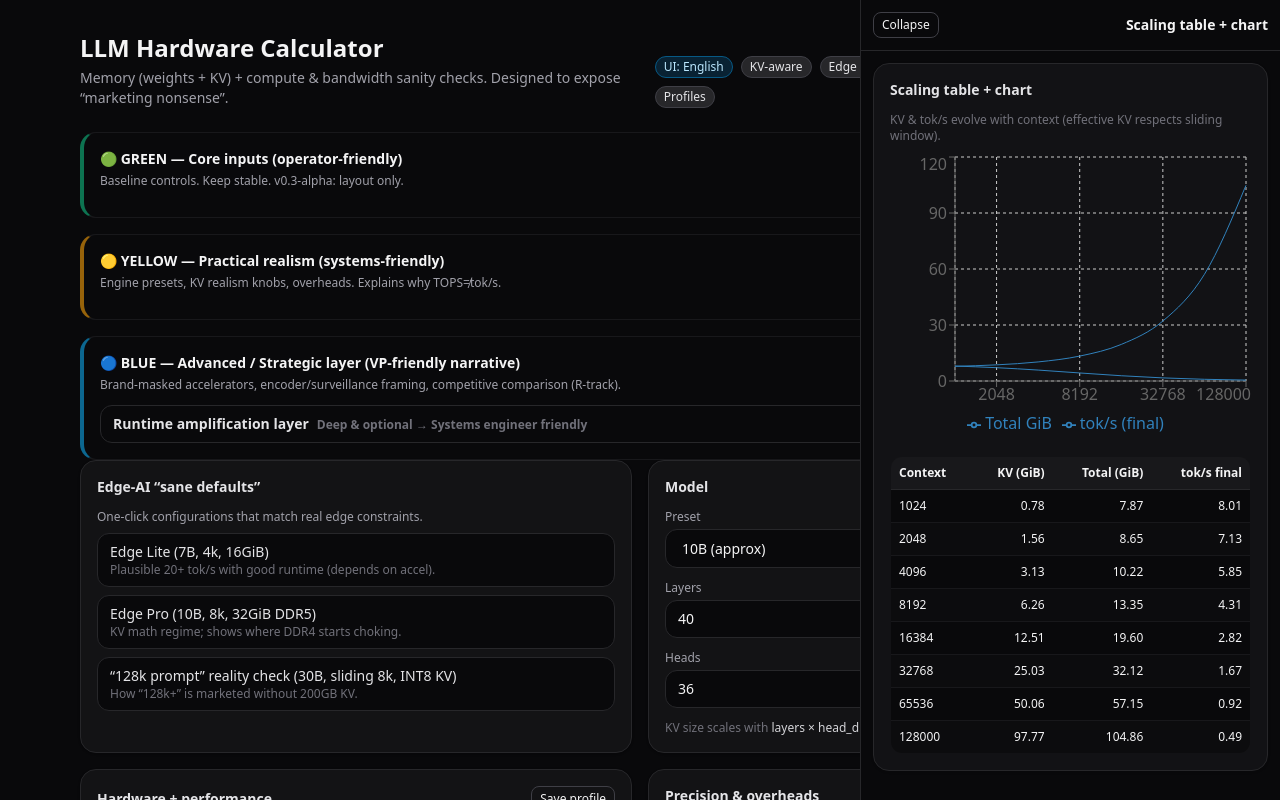
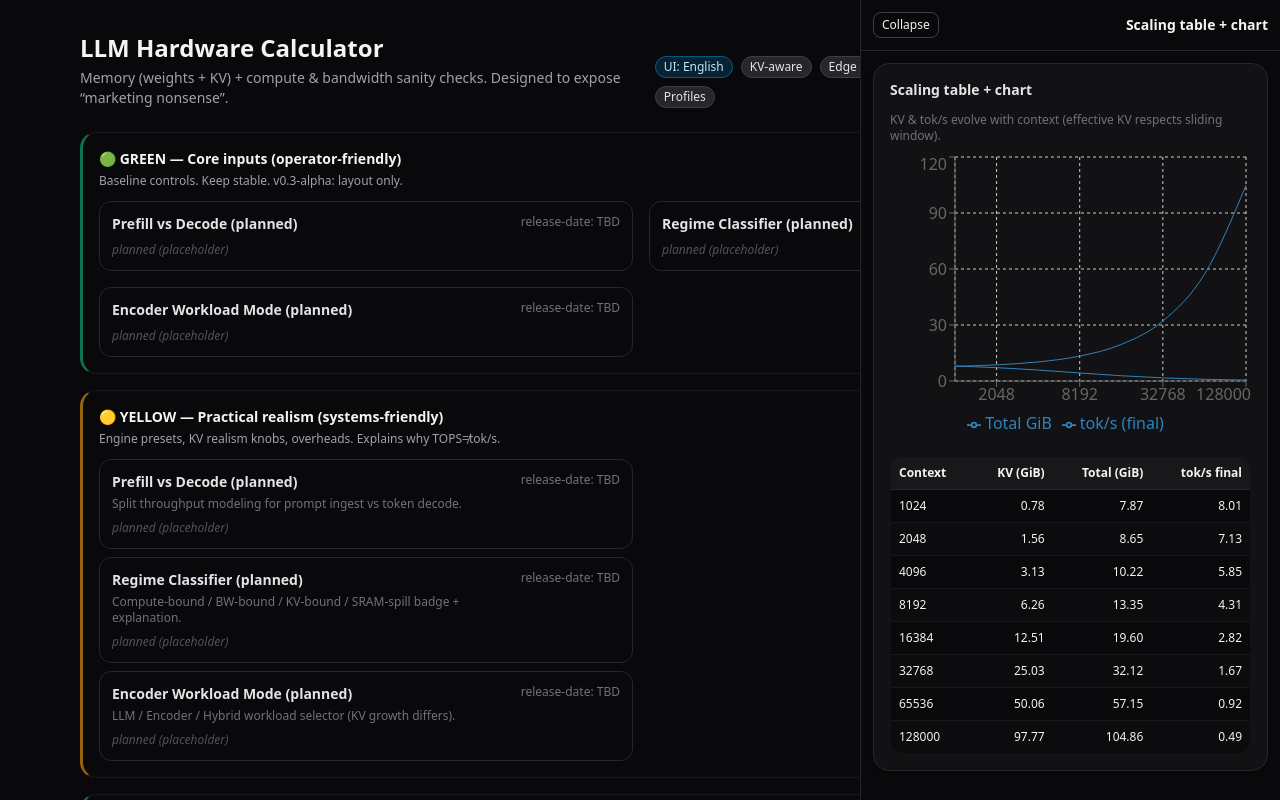
Before and after one commit to dzzk-r/llm-hw-calculator, a React (Vite) app: page / in a window 1280 px wide. Shown: the top 800 px of the page. Built offline with nearby package versions, Linux system fonts and the light colour scheme.

Commit message:
v0.3-alpha: collapsible BLUE + planned placeholders

```diff
--- a/src/App.jsx
+++ b/src/App.jsx
@@ -461,6 +461,20 @@ export default function App() {
 
   const [advancedOpen, setAdvancedOpen] = useState(false);
 
+  function PlannedCard({ title, desc, releaseDate = "TBD" }) {
+    return (
+        <div className="rounded-xl border border-zinc-800 bg-zinc-950 p-3">
+          <div className="flex items-start justify-between gap-3">
+            <div>
+              <div className="text-sm text-zinc-200 font-semibold">{title}</div>
+              {desc ? <div className="text-xs text-zinc-500 mt-1">{desc}</div> : null}
+            </div>
+            <div className="text-xs text-zinc-500 shrink-0">release-date: {releaseDate}</div>
+          </div>
+          <div className="mt-2 text-xs text-zinc-600 italic">planned (placeholder)</div>
+        </div>
+    );
+  }
 
   return (
       <div className="min-h-screen bg-zinc-950 text-zinc-100">
@@ -515,7 +529,7 @@ export default function App() {
                 </div>
               </div>
               {/**/}
-              <div className="grid gap-4">
+              <div className="grid gap-4 pb-2 mb-4">
                 <TierBlock
                     tone="green"
                     title="🟢 GREEN — Core inputs (operator-friendly)"
@@ -524,6 +538,32 @@ export default function App() {
                 >
                   <div className="grid md:grid-cols-2 gap-4">
                     {/* сюда: Card Model, Card Context controls, Card Hardware+performance */}
+                    <PlannedCard
+                        title="Prefill vs Decode (planned)"
+                        bullets={[
+                          "Separate prompt loading (prefill) from token generation (decode).",
+                          "Expose why decode is KV/bandwidth/scheduler bound even when TOPS looks high.",
+                        ]}
+                        docHint="See TODO.md → v0.3-alpha: Core Architecture & Logic"
+                    />
+
+                    <PlannedCard
+                        title="Regime Classifier (planned)"
+                        bullets={[
+                          "Badge: Compute-bound / Bandwidth-bound / KV-bound / SRAM-spill.",
+                          "Keeps “TOPS ≠ tok/s” visible in UI via bottleneck attribution.",
+                        ]}
+                        docHint="See TODO.md → Regime Classifier"
+                    />
+
+                    <PlannedCard
+                        title="Encoder Workload Mode (planned)"
+                        bullets={[
+                          "Workload selector: LLM / Encoder / Hybrid.",
+                          "Encoder mode: no KV growth; focuses on throughput + memory fit.",
+                        ]}
+                        docHint="See TODO.md → Encoder Workload Mode"
+                    />
                   </div>
                 </TierBlock>
 
@@ -535,6 +575,20 @@ export default function App() {
                 >
                   <div className="grid md:grid-cols-2 gap-4">
                     {/* сюда: Card Precision & overheads, Card Edge-AI sane defaults */}
+                    <div className="grid gap-2">
+                      <PlannedCard
+                          title="Prefill vs Decode (planned)"
+                          desc="Split throughput modeling for prompt ingest vs token decode."
+                      />
+                      <PlannedCard
+                          title="Regime Classifier (planned)"
+                          desc="Compute-bound / BW-bound / KV-bound / SRAM-spill badge + explanation."
+                      />
+                      <PlannedCard
+                          title="Encoder Workload Mode (planned)"
+                          desc="LLM / Encoder / Hybrid workload selector (KV growth differs)."
+                      />
+                    </div>
                   </div>
                 </TierBlock>
 
@@ -543,6 +597,8 @@ export default function App() {
                     title="🔵 BLUE — Advanced / Strategic layer (VP-friendly narrative)"
                     subtitle="Brand-masked accelerators, encoder/surveillance framing, competitive comparison (R-track)."
                     right={<span className="text-xs text-zinc-500">release-date: TBD</span>}
+                    collapsible
+                    defaultCollapsed={true}
                 >
                   {/* сюда: collapsible runtime amplification layer + ссылки на docs */}
                   <div className="rounded-xl border border-zinc-800 bg-zinc-950">
@@ -553,16 +609,26 @@ export default function App() {
                     >
                       <div className="text-sm text-zinc-200 font-semibold">
                         Runtime amplification layer
-                        <span className="ml-2 text-xs text-zinc-500">Deep & optional → Systems engineer friendly</span>
+                        <span className="ml-2 text-xs text-zinc-500">Deep & optional › Systems engineer friendly</span>
                       </div>
                       <div className="text-xs text-zinc-400">{advancedOpen ? "Hide ▲" : "Show ▼"}</div>
                     </button>
 
                     {advancedOpen ? (
                         <div className="px-3 pb-3 text-xs text-zinc-400 space-y-2">
-                          <div>• “TOPS ≠ tok/s”: decode bottlenecks = KV + bandwidth + scheduler + runtime copies.</div>
+                          <div>• “TOPS != tok/s”: decode bottlenecks = KV + bandwidth + scheduler + runtime copies.
+                          </div>
                           <div>• Add masked accelerators presets: h8m2 / h10hm2 / nvo / nvj + R-track.</div>
                           <div>• Encoder narrative: what it accelerates (vision encoder ≠ STT encoder).</div>
+                          <div className="pt-2 text-zinc-500">
+                            Docs:
+                            <a className="ml-2 underline hover:text-zinc-300"
+                               href="/docs/Runtime_Amplification_Layer.md">Runtime
+                              Amplification</a>
+                            <a className="ml-2 underline hover:text-zinc-300" href="/docs/LM_Context.md">LM Context</a>
+                            <a className="ml-2 underline hover:text-zinc-300" href="/docs/Competitive_Context.md">Competitive
+                              Context</a>
+                          </div>
                         </div>
                     ) : null}
                   </div>
--- a/src/components/TierBlock.jsx
+++ b/src/components/TierBlock.jsx
@@ -1,11 +1,11 @@
 // src/components/TierBlock.jsx
-import React from "react";
+import React, { useMemo, useState } from "react";
 
 const TONES = {
-    green: "border-l-4 border-l-emerald-500/60 bg-zinc-950",
-    yellow: "border-l-4 border-l-amber-500/60 bg-zinc-950",
-    blue: "border-l-4 border-l-sky-500/60 bg-zinc-950",
-    neutral: "border-l-4 border-l-zinc-700 bg-zinc-950",
+    green: "border-l-[3px] border-l-emerald-500/60 bg-zinc-950",
+    yellow: "border-l-[3px] border-l-amber-500/60 bg-zinc-950",
+    blue: "border-l-[3px] border-l-sky-500/60 bg-zinc-950",
+    neutral: "border-l-[3px] border-l-zinc-700 bg-zinc-950",
 };
 
 export default function TierBlock({
@@ -14,19 +14,48 @@ export default function TierBlock({
                                       subtitle,
                                       right,
                                       children,
+                                      collapsible = false,
+                                      defaultCollapsed = false,
                                   }) {
+    const [collapsed, setCollapsed] = useState(Boolean(defaultCollapsed));
+
+    const canCollapse = Boolean(collapsible);
+    const isCollapsed = canCollapse ? collapsed : false;
+
+    const headerHint = useMemo(() => {
+        if (!canCollapse) return null;
+        return isCollapsed ? "Show ▼" : "Hide ▲";
+    }, [canCollapse, isCollapsed]);
+
     return (
-        <section className={`rounded-2xl border border-zinc-900 ${TONES[tone] ?? TONES.neutral}`}>
+        <section
+            className={`rounded-2xl border border-zinc-900 ${TONES[tone] ?? TONES.neutral}`}
+        >
             <div className="flex items-start justify-between gap-3 px-4 pt-4">
-                <div>
+                <div className="min-w-0">
+                    {canCollapse ? (
+                        <button
+                            type="button"
+                            className="w-full text-left"
+                            onClick={() => setCollapsed((v) => !v)}
+                            aria-expanded={!isCollapsed}
+                        >
+                            <div className="flex items-center gap-3">
                                 <div className="text-sm font-semibold text-zinc-100">{title}</div>
-                    {subtitle ? (
-                        <div className="text-xs text-zinc-400 mt-1">{subtitle}</div>
-                    ) : null}
+                                <div className="text-xs text-zinc-500">{headerHint}</div>
                             </div>
+                        </button>
+                    ) : (
+                        <div className="text-sm font-semibold text-zinc-100">{title}</div>
+                    )}
+
+                    {subtitle ? <div className="text-xs text-zinc-400 mt-1">{subtitle}</div> : null}
+                </div>
+
                 {right ? <div className="shrink-0">{right}</div> : null}
             </div>
-            <div className="px-4 pb-4 pt-3">{children}</div>
+
+            {!isCollapsed ? <div className="px-4 pb-4 pt-3">{children}</div> : null}
         </section>
     );
 }
```
Lines whose indentation alone changed are shown as unchanged.
